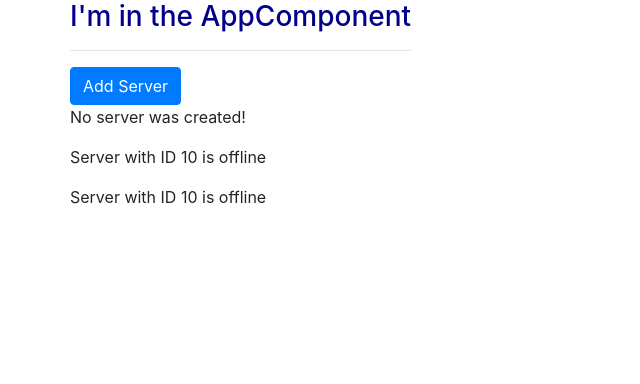
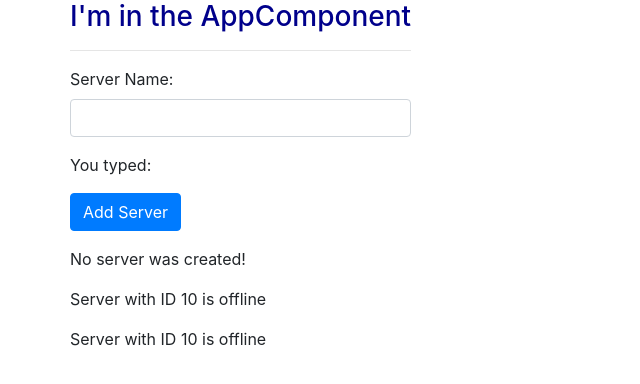
Before and after one commit to cyborg-nomade/angular-course, an Angular app: page / in a window 1280 px wide. Shown: the top 384 px of the page, without its empty margins (0-640 px from the left). Built offline with nearby package versions, Linux system fonts and the light colour scheme.

Commit message:
use the $event variable to get info about an input

```diff
--- a/src/app/servers/servers.component.html
+++ b/src/app/servers/servers.component.html
@@ -1,4 +1,9 @@
-<button class="btn btn-primary" [disabled]="!allowNewServer" (click)="onCreateServer()">Add Server</button>
+<p>
+  <label>Server Name:</label>
+  <input type="text" class="form-control" (input)="onUpdateServerName($event)">
+</p>
+<p>You typed: {{serverName}}</p>
+<p><button class="btn btn-primary" [disabled]="!allowNewServer" (click)="onCreateServer()">Add Server</button></p>
 <p>{{serverCreationStatus}}</p>
 <app-server></app-server>
 <app-server></app-server>
--- a/src/app/servers/servers.component.ts
+++ b/src/app/servers/servers.component.ts
@@ -8,6 +8,7 @@ import { Component, OnInit } from '@angular/core';
 export class ServersComponent implements OnInit {
   allowNewServer = false;
   serverCreationStatus = 'No server was created!';
+  serverName: string;
 
   constructor() {
     setTimeout(() => {
@@ -20,4 +21,8 @@ export class ServersComponent implements OnInit {
   onCreateServer() {
     this.serverCreationStatus = 'Server was created';
   }
+
+  onUpdateServerName($event: Event) {
+    this.serverName = ($event.target as HTMLInputElement).value;
+  }
 }
```
